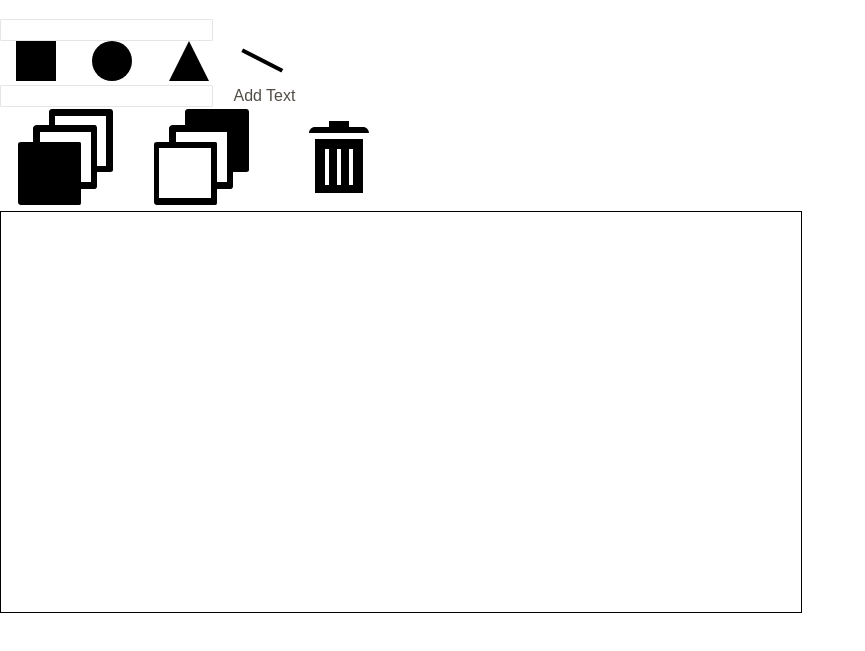
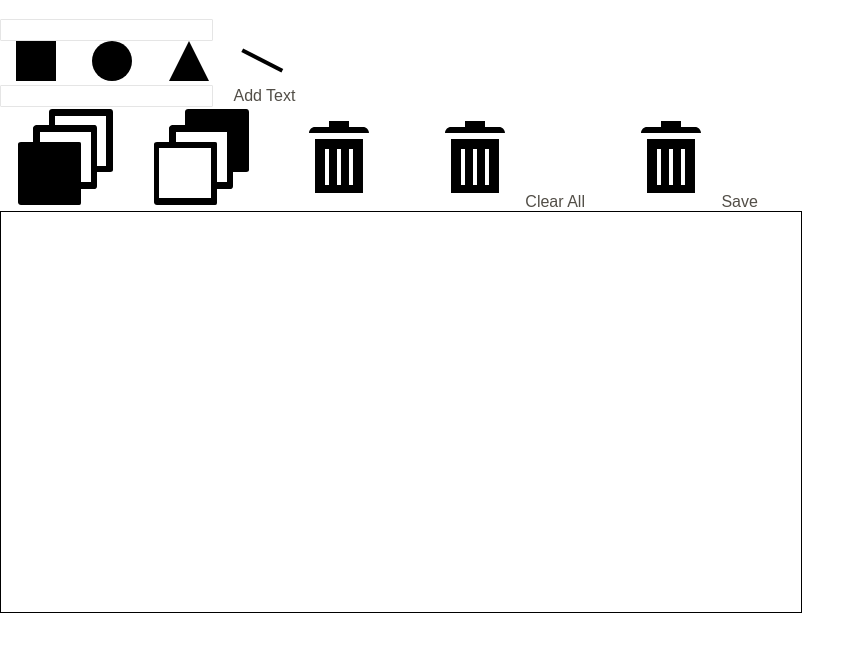
Before and after one commit to dvidsilva/versalgraph, a plain HTML site: page versal.html in a window 1280 px wide. Shown: the part 61-712 px from the top of the page, without its empty margins (0-865 px from the left). Drawn offline with Linux system fonts and the light colour scheme.

Commit message:
added new buttons and a new file

```diff
--- a/versal.html
+++ b/versal.html
@@ -30,6 +30,10 @@
     <button class="btn" id="bring-to-front" title="Bring to Front"><img src='assets/img/bring-to-front.svg' class='bring-to-front-icon'/></button>
     <button class="btn" id="send-to-back" title="Send to Back"><img src='assets/img/send-to-back.svg' class='send-to-back-icon'/></button>
     <button id="remove-selected" class="btn" title="Delete selected item"><img src='assets/img/delete.svg' class='delete-icon'/></button>
+
+    <button id="clear-all" class="btn" title="Delete selected item"><img src='assets/img/delete.svg' class='delete-icon'/>Clear All</button>
+    <button id="save-all" class="btn" title="Delete selected item"><img src='assets/img/delete.svg' class='delete-icon'/>Save </button>
+
   </div>
 
   <div class='nothing'>
@@ -39,5 +43,7 @@
 </body>
 
 <script src='assets/js/app.js'></script>
+<script src='assets/js/moreapp.js'></script>
+
 
 </html>
```
Also changed, not shown: assets/js/moreapp.js (added).
